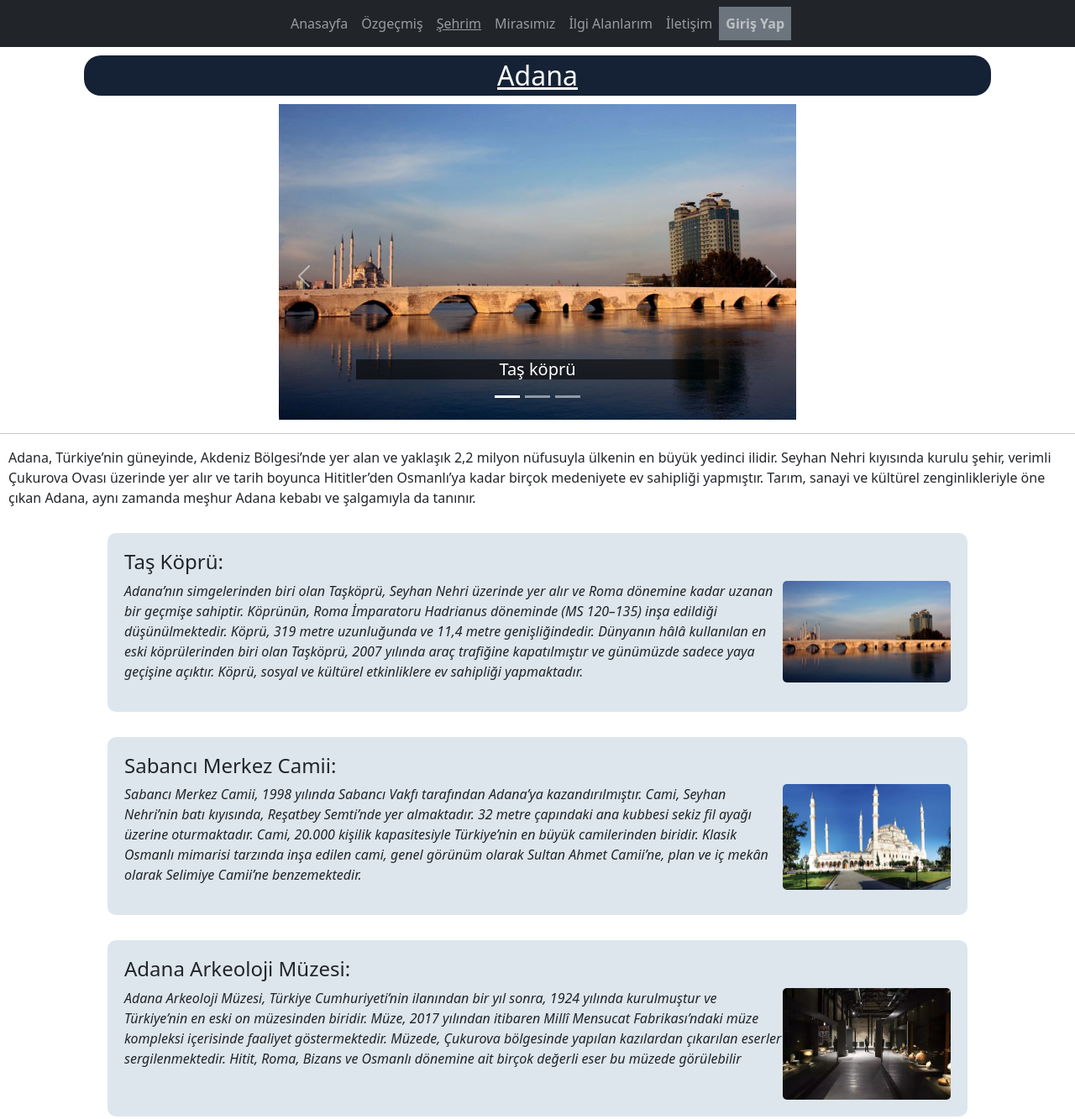
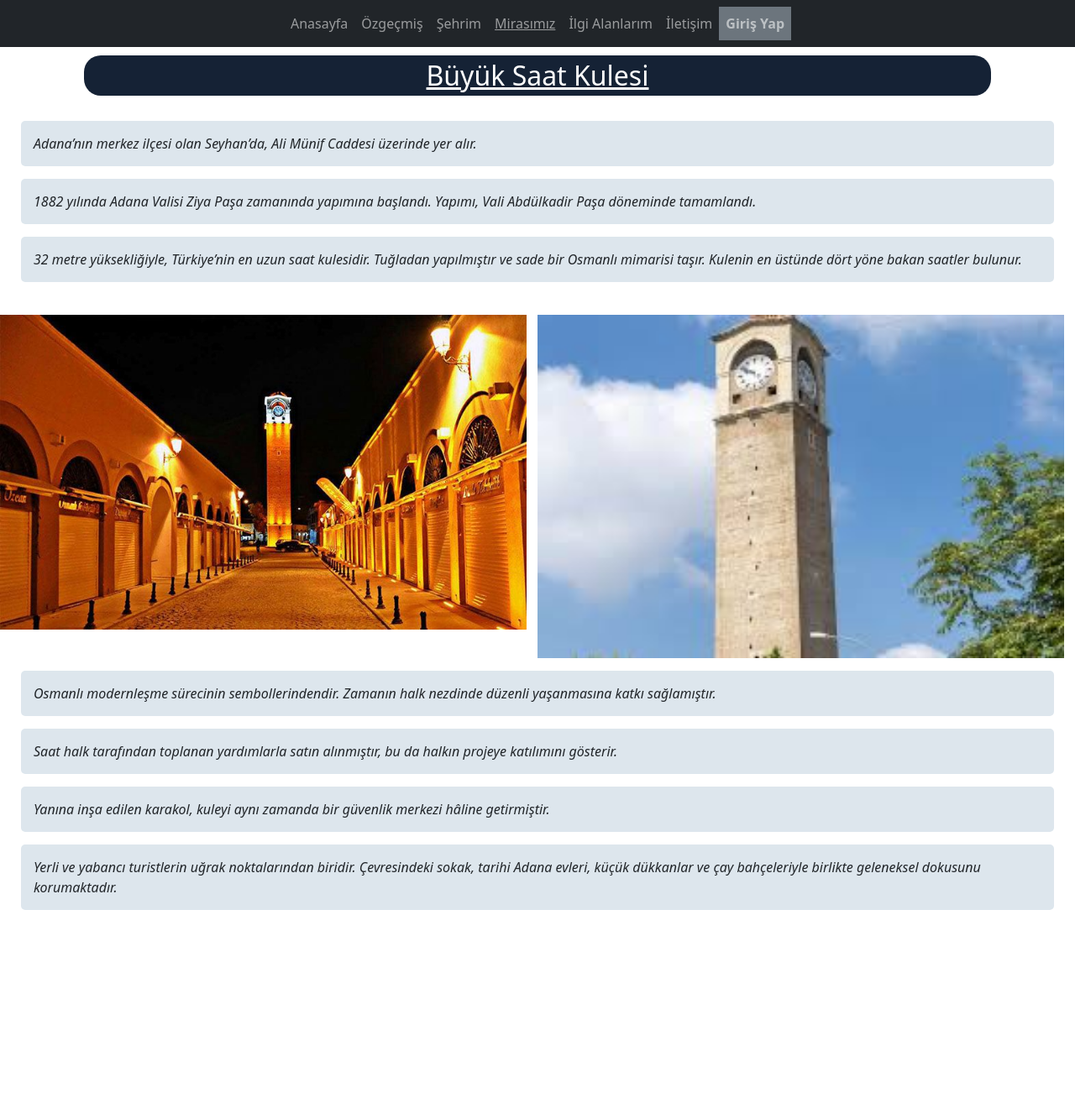
Before and after one commit to betulozkaya01/webtasarimodevim, a plain HTML site: page sehrim.html in a window 1280 px wide. Shown: the whole page at 84% size. After the commit the page ends 1099 px from the top, so only its background shows below. Drawn offline with nearby package versions, Linux system fonts and the light colour scheme.

```diff
--- /dev/null
+++ b/resources/css/mirasimiz.css
@@ -0,0 +1,15 @@
+#old_images_container{
+    display: flex;
+    align-items: center;
+    justify-content: space-around;
+
+    margin: 15px 0;
+}
+
+.content {
+    background-color: #DDE6ED;
+    padding: 15px;
+    border-radius: 5px;
+    font-style: oblique;
+    margin: 15px 25px;
+}
--- a/sehrim.html
+++ b/sehrim.html
@@ -3,15 +3,16 @@
 <head>
     <meta charset="UTF-8">
     <meta name="viewport" content="width=device-width, initial-scale=1.0">
-    <title>Şehrim</title>
+    <title>Mirasımız</title>
 
     <link href="https://cdn.jsdelivr.net/npm/bootstrap@5.3.3/dist/css/bootstrap.min.css" rel="stylesheet"
         integrity="sha384-QWTKZyjpPEjISv5WaRU9OFeRpok6YctnYmDr5pNlyT2bRjXh0JMhjY6hW+ALEwIH" crossorigin="anonymous">
     <script src="https://cdn.jsdelivr.net/npm/bootstrap@5.3.3/dist/js/bootstrap.bundle.min.js"
         integrity="sha384-YvpcrYf0tY3lHB60NNkmXc5s9fDVZLESaAA55NDzOxhy9GkcIdslK1eN7N6jIeHz"
         crossorigin="anonymous"></script>
-    <link rel="stylesheet" href="resources/css/sehrim.css">
+    <link rel="stylesheet" href="resources/css/mirasimiz.css">
 </head>
+
 <body>
     <nav class="navbar navbar-expand-sm sticky-top bg-dark navbar-dark">
         <div class="container-fluid">
@@ -28,10 +29,10 @@
                         <a class="nav-link" href="ozgecmis.html">Özgeçmiş</a>
                     </li>
                     <li class="nav-item">
-                        <a class="nav-link" href="sehrim.html" style="text-decoration: underline;">Şehrim</a>
+                        <a class="nav-link" href="sehrim.html">Şehrim</a>
                     </li>
                     <li class="nav-item">
-                        <a class="nav-link" href="mirasimiz.html">Mirasımız</a>
+                        <a class="nav-link" href="mirasimiz.html" style="text-decoration: underline;">Mirasımız</a>
                     </li>
                     <li class="nav-item">
                         <a class="nav-link" href="ilgi_alanlarim.html">İlgi Alanlarım</a>
@@ -42,77 +43,32 @@
                     <li class="nav-item bg-secondary" id="login" style="font-weight: bolder;">
                         <a class="nav-link" href="login.html">Giriş Yap</a>
                     </li>
+
                 </ul>
             </div>
         </div>
     </nav>
 
-    <h2 style="text-decoration: underline; text-align: center; margin: 10px 100px ; padding: 5px 0px; background-color: #152235; border-radius: 20px; color: white;">Adana</h2>
 
-    <div class="container" style="width: 50%;">
-        <div id="carouselExampleCaptions" class="carousel slide carousel-fade">
-            <div class="carousel-indicators">
-              <button type="button" data-bs-target="#carouselExampleCaptions" data-bs-slide-to="0" class="active" aria-current="true" aria-label="Slide 1"></button>
-              <button type="button" data-bs-target="#carouselExampleCaptions" data-bs-slide-to="1" aria-label="Slide 2"></button>
-              <button type="button" data-bs-target="#carouselExampleCaptions" data-bs-slide-to="2" aria-label="Slide 3"></button>
-            </div>
+    <h2 style="text-decoration: underline; text-align: center; margin: 10px 100px ; padding: 5px 0px; background-color: #152235; border-radius: 20px; color: white;">Büyük Saat Kulesi</h2>
 
-            <div class="carousel-inner">
+    <div id="old_images_container">
 
-              <div class="carousel-item active">
-                <a href="#kopru"><img src="resources/images/kopru.jpeg" class="d-block w-100" alt="Köprü resmi"></a>
-                <div class="carousel-caption">
-                    <h5 style="background-color: rgba(0,0,0,0.6);">Taş köprü</h5>
-                </div>
-              </div>
+    </div>
+    <p class="content">Adana’nın merkez ilçesi olan Seyhan’da, Ali Münif Caddesi üzerinde yer alır.</p>
+    <p class="content">1882 yılında Adana Valisi Ziya Paşa zamanında yapımına başlandı. Yapımı, Vali Abdülkadir Paşa döneminde tamamlandı.</p>
+    <p class="content">32 metre yüksekliğiyle, Türkiye’nin en uzun saat kulesidir. Tuğladan yapılmıştır ve sade bir Osmanlı mimarisi taşır. Kulenin en üstünde dört yöne bakan saatler bulunur.</p>
 
-              <div class="carousel-item">
-                <a href="#cami"><img src="resources/images/cami.jpeg" class="d-block w-100" alt="Cami resmi"></a>
-                <div class="carousel-caption">
-                    <h5 style="background-color: rgba(0,0,0,0.6);">Sabancı Merkez Camii</h5>
-                </div>
-              </div>
+    <br>
 
-              <div class="carousel-item">
-                <a href="#muze"><img src="resources/images/müze.jpeg" class="d-block w-100" alt="Müze resmi"></a>
-                <div class="carousel-caption">
-                    <h5 style="background-color: rgba(0,0,0,0.6);">Adana Arkeoloji Müzesi</h5>
-                </div>
-              </div>
-            </div>
+    <img src="resources/images/saat.jpeg" alt="Saat resmi" width="49%" style="display: block; margin: auto; float: left;">
+    <img src="resources/images/buyuksaat.jpg" alt="Saat resmi - 2" width="49%" style="display: block; margin: auto;">
 
-            <button class="carousel-control-prev" type="button" data-bs-target="#carouselExampleCaptions" data-bs-slide="prev" style="background-color: rgba(0,0,0,0.5); margin: 205px 0; border-radius: 150px; width: 60px;">
-              <span class="carousel-control-prev-icon" aria-hidden="true"></span>
-              <span class="visually-hidden">Previous</span>
-            </button>
-            <button class="carousel-control-next" type="button" data-bs-target="#carouselExampleCaptions" data-bs-slide="next" style="background-color: rgba(0,0,0,0.5); margin: 205px 0; border-radius: 150px; width: 60px;">
-              <span class="carousel-control-next-icon" aria-hidden="true"></span>
-              <span class="visually-hidden">Next</span>
-            </button>
-          </div>
-    </div>
+    <p class="content">Osmanlı modernleşme sürecinin sembollerindendir. Zamanın halk nezdinde düzenli yaşanmasına katkı sağlamıştır.</p>
+    <p class="content">Saat halk tarafından toplanan yardımlarla satın alınmıştır, bu da halkın projeye katılımını gösterir.</p>
+    <p class="content">Yanına inşa edilen karakol, kuleyi aynı zamanda bir güvenlik merkezi hâline getirmiştir.</p>
+    <p class="content">Yerli ve yabancı turistlerin uğrak noktalarından biridir. Çevresindeki sokak, tarihi Adana evleri, küçük dükkanlar ve çay bahçeleriyle birlikte geleneksel dokusunu korumaktadır.</p>
 
 
-
-    <hr>
-    <p style="margin: 3px 10px;">Adana, Türkiye’nin güneyinde, Akdeniz Bölgesi’nde yer alan ve yaklaşık 2,2 milyon nüfusuyla ülkenin en büyük yedinci ilidir. Seyhan Nehri kıyısında kurulu şehir, verimli Çukurova Ovası üzerinde yer alır ve tarih boyunca Hititler’den Osmanlı’ya kadar birçok medeniyete ev sahipliği yapmıştır. Tarım, sanayi ve kültürel zenginlikleriyle öne çıkan Adana, aynı zamanda meşhur Adana kebabı ve şalgamıyla da tanınır.</p>
-
-    <div id="kopru" class="lokasyonlar">
-        <h4>Taş Köprü:</h4>
-        <img src="resources/images/kopru.jpeg" alt="galata resmi" width="200px"  style="float: right;">
-        <p >Adana’nın simgelerinden biri olan Taşköprü, Seyhan Nehri üzerinde yer alır ve Roma dönemine kadar uzanan bir geçmişe sahiptir. Köprünün, Roma İmparatoru Hadrianus döneminde (MS 120–135) inşa edildiği düşünülmektedir. Köprü, 319 metre uzunluğunda ve 11,4 metre genişliğindedir. Dünyanın hâlâ kullanılan en eski köprülerinden biri olan Taşköprü, 2007 yılında araç trafiğine kapatılmıştır ve günümüzde sadece yaya geçişine açıktır. Köprü, sosyal ve kültürel etkinliklere ev sahipliği yapmaktadır.</p>
-    </div>
-
-    <div id="cami" class="lokasyonlar">
-        <h4>Sabancı Merkez Camii:</h4>
-        <img src="resources/images/cami.jpeg" alt="istanbul boğazı resmi" width="200px" style="float: right;">
-        <p>Sabancı Merkez Camii, 1998 yılında Sabancı Vakfı tarafından Adana’ya kazandırılmıştır. Cami, Seyhan Nehri’nin batı kıyısında, Reşatbey Semti’nde yer almaktadır. 32 metre çapındaki ana kubbesi sekiz fil ayağı üzerine oturmaktadır. Cami, 20.000 kişilik kapasitesiyle Türkiye’nin en büyük camilerinden biridir. Klasik Osmanlı mimarisi tarzında inşa edilen cami, genel görünüm olarak Sultan Ahmet Camii’ne, plan ve iç mekân olarak Selimiye Camii’ne benzemektedir.</p>
-    </div>
-
-    <div id="muze" class="lokasyonlar">
-        <h4>Adana Arkeoloji Müzesi:</h4>
-        <img src="resources/images/müze.jpeg" alt="müze resmi" width="200px" style="float: right;">
-        <p>Adana Arkeoloji Müzesi, Türkiye Cumhuriyeti’nin ilanından bir yıl sonra, 1924 yılında kurulmuştur ve Türkiye’nin en eski on müzesinden biridir. Müze, 2017 yılından itibaren Millî Mensucat Fabrikası’ndaki müze kompleksi içerisinde faaliyet göstermektedir. Müzede, Çukurova bölgesinde yapılan kazılardan çıkarılan eserler sergilenmektedir. Hitit, Roma, Bizans ve Osmanlı dönemine ait birçok değerli eser bu müzede görülebilir</p>
-    </div>
 </body>
 </html>
```
Also changed, not shown: mirasimiz.html (added, +116 -0 lines), resources/images/buyuksaat.jpg (added), resources/images/saat.jpeg (added).
